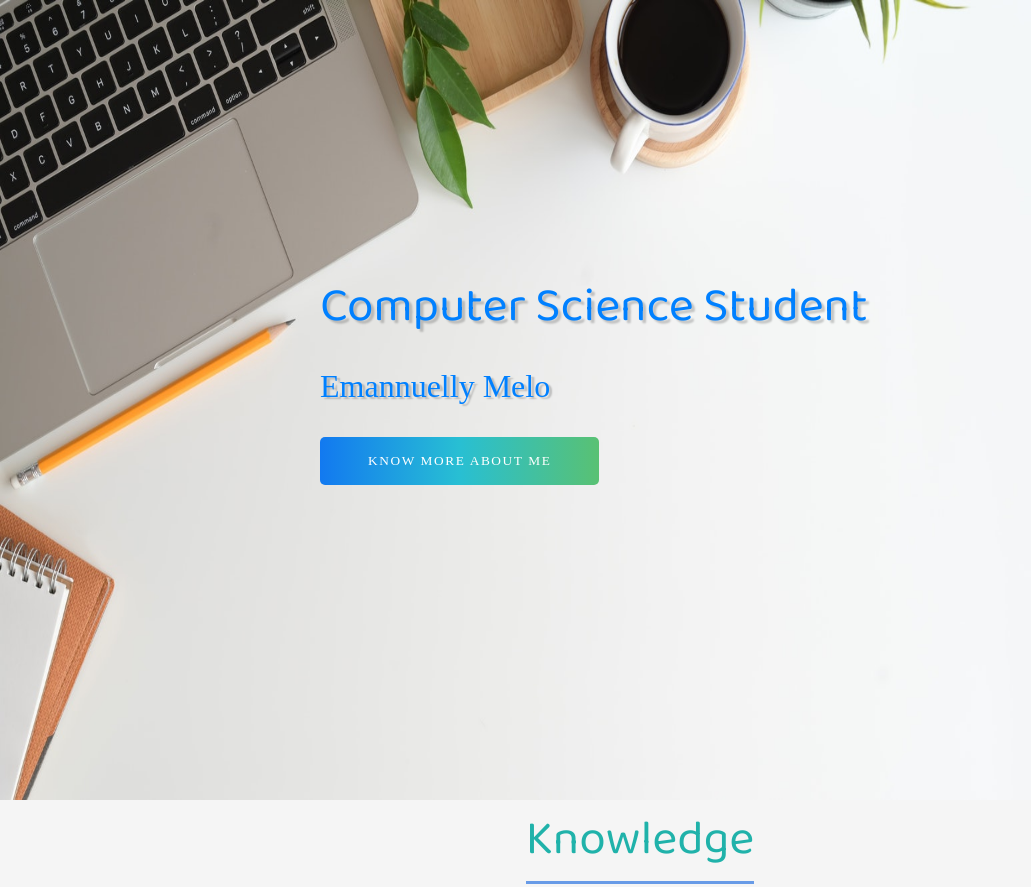
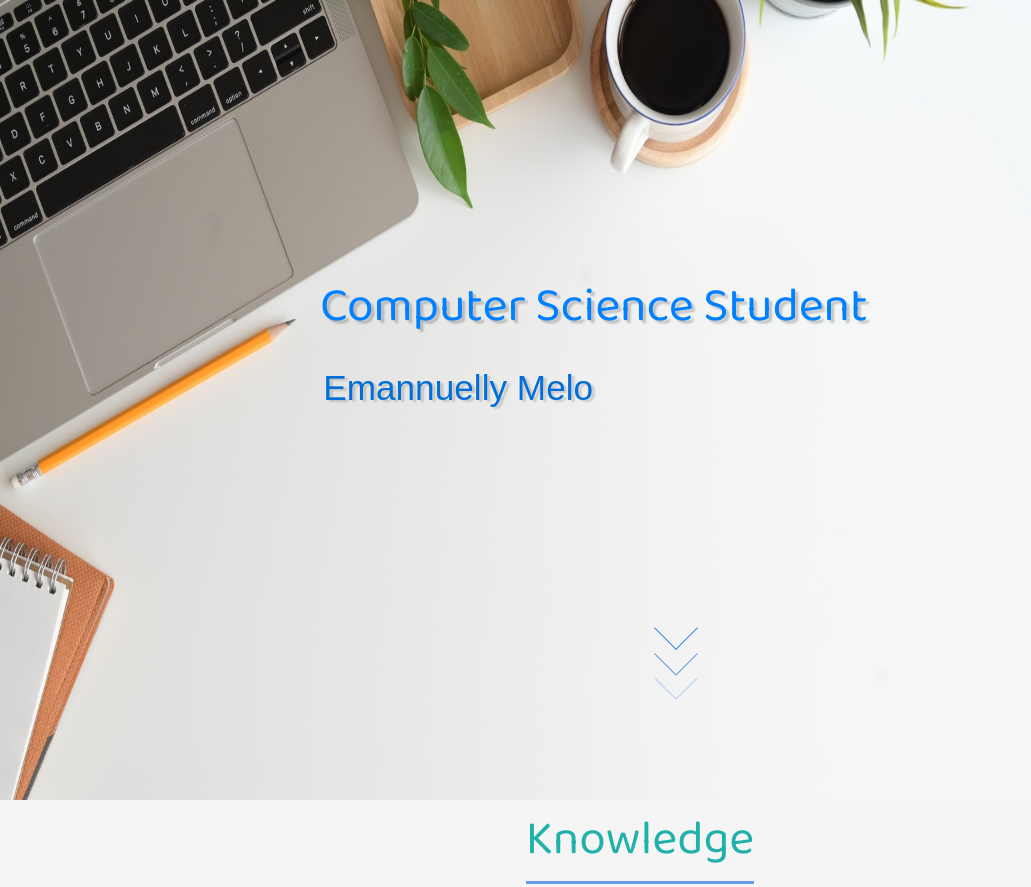
Before and after one commit to emannuellymelo/My-First-Portfolio, a plain HTML site: page index.html in a window 1280 px wide. Shown: the top 887 px of the page, without its empty margins (0-1031 px from the left). Drawn offline with Linux system fonts and the light colour scheme.

Commit message:
scroll arrows

```diff
--- a/index.html
+++ b/index.html
@@ -3,7 +3,7 @@
 <head>
     <meta charset="UTF-8">
     <meta name="viewport" content="width=device-width, initial-scale=1.0">
-    <link rel="stylesheet" href="style.css" />
+    <link rel="stylesheet" href="style.css">
     <link rel="apple-touch-icon" sizes="180x180" href="imagens/apple-touch-icon.png">
     <link rel="icon" type="image/png" sizes="32x32" href="imagens/favicon-32x32.png">
     <link rel="icon" type="image/png" sizes="16x16" href="imagens/favicon-16x16.png">
@@ -20,12 +20,17 @@
             <div class="banner">
                 <h1>Computer Science Student</h1>
                 <p>Emannuelly Melo</p>
-                <button>Know more about me</button>
+                <!--<button>Know more about me</button>-->
+                <div class="box">
+                    <span></span>
+                    <span></span>
+                    <span></span>
+                </div>
             </div>
         </header>
 
         <section class="sessao-conhecimentos">
-            <div class="sessao-header" id="botao">
+            <div class="sessao-header">
                 <h1>Knowledge</h1>
             </div>
             <div class="conhecimentos">
--- a/style.css
+++ b/style.css
@@ -32,7 +32,7 @@ header {
 .banner h1 {
     color: #0080ff;
     font-size: 3rem;
-    font-family: "Baloo Da 2", serif;
+    font-family: "Baloo Da 2", sans-serif;
     font-weight: 200;
     text-shadow: .2rem .2rem 2px rgba(0,0,0,.2);
     line-height: 3.5rem;
@@ -40,14 +40,15 @@ header {
 }
 
 .banner p{
-    font-family: "Josefin Slab", serif;
-    color: #0080ff;
-    font-size: 2rem;
+    font-family: "Josefin Slab", sans-serif;
+    color: #026eda;
+    font-size: 2.2rem;
     font-weight: 100;
-    text-shadow: .2rem .1rem .1rem rgba(0,0,0,.2);
+    margin-left: .2rem;
+    text-shadow: .2rem .1rem .1rem rgba(0,0,0,.15);
 }
 
-.banner button{
+/**.banner button{
     font-family: "Muli", serif;
     text-transform: uppercase;
     letter-spacing: .1rem;
@@ -64,7 +65,7 @@ header {
 
 .banner button:hover{
     opacity: .8;
-}
+}*/
 
 .conhecimentos{
     display: grid;
@@ -165,7 +166,7 @@ header {
     display: flex;
     align-items: center;
     justify-content: center;
-    margin-bottom: 8rem;
+    margin-bottom: 4.5rem;
 }
 
 .pessoal-header h1{
@@ -187,7 +188,7 @@ header {
     object-fit: cover;
     width: 20%;
     height: 40%;
-    border-radius: 150px;
+    border-radius: 150rem;
     display: block;
     margin-left: auto;
     margin-right: auto;
@@ -212,3 +213,48 @@ header {
 .contact ul{
     display: flex;
 }
+
+.fa-instagram:hover,.fa-github:hover{
+    opacity: 0.5;
+    transition: .4s;
+}
+
+.box {
+    position: absolute;
+    top: 22rem;
+    margin-left: 65%;
+    transform: translate(-50%, -50%);
+}
+
+.box span {
+    display: block;
+    width: 30px;
+    height: 30px;
+    border-bottom: 1px solid #2178db;
+    border-right: 1px solid #2178db;
+    transform: rotate(45deg);
+    margin: -10px;
+    animation: animate 2s infinite;
+}
+
+.box span:nth-child(2) {
+    animation-delay: -0.2s;
+}
+.box span:nth-child(3) {
+    animation-delay: -0.4s;
+}
+@keyframes animate {
+    0% {
+        opacity: 0;
+        transform: rotate(45deg) translate(-20px, -20px);
+    }
+
+    50% {
+        opacity: 1;
+    }
+
+    100% {
+        opacity: 0;
+        transform: rotate(45deg) translate(20px, 20px);
+    }
+}
```
